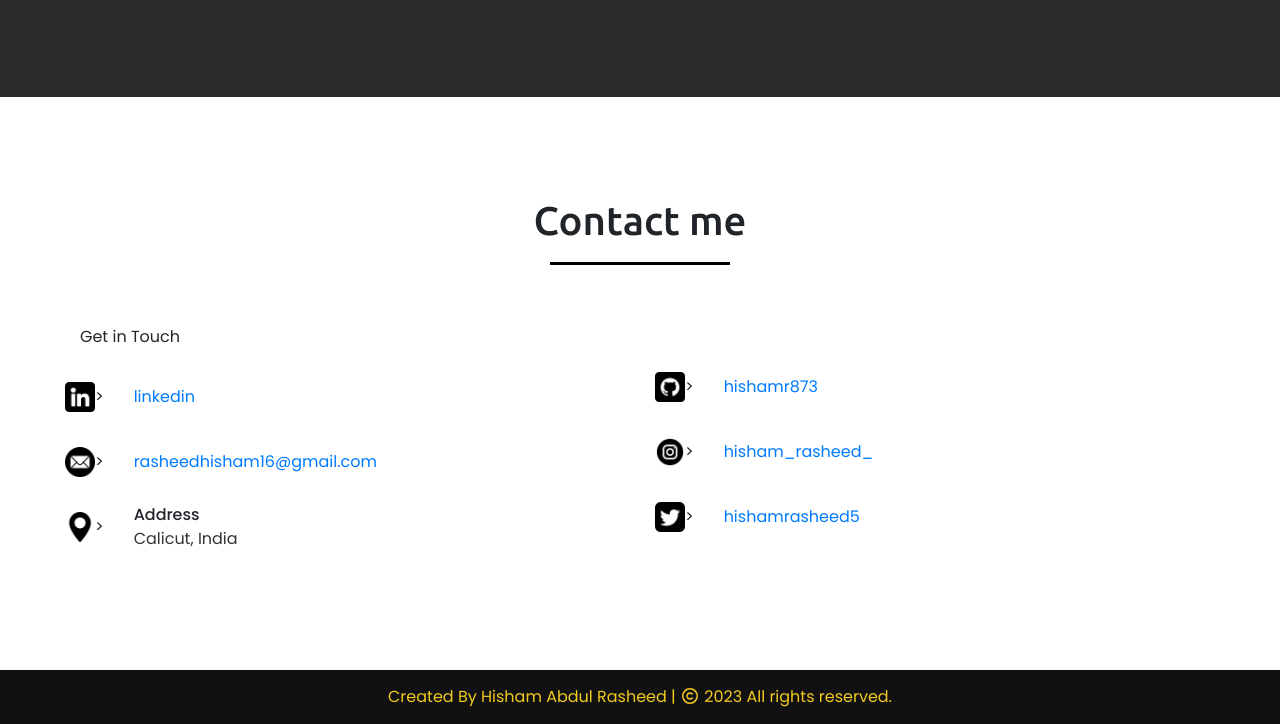
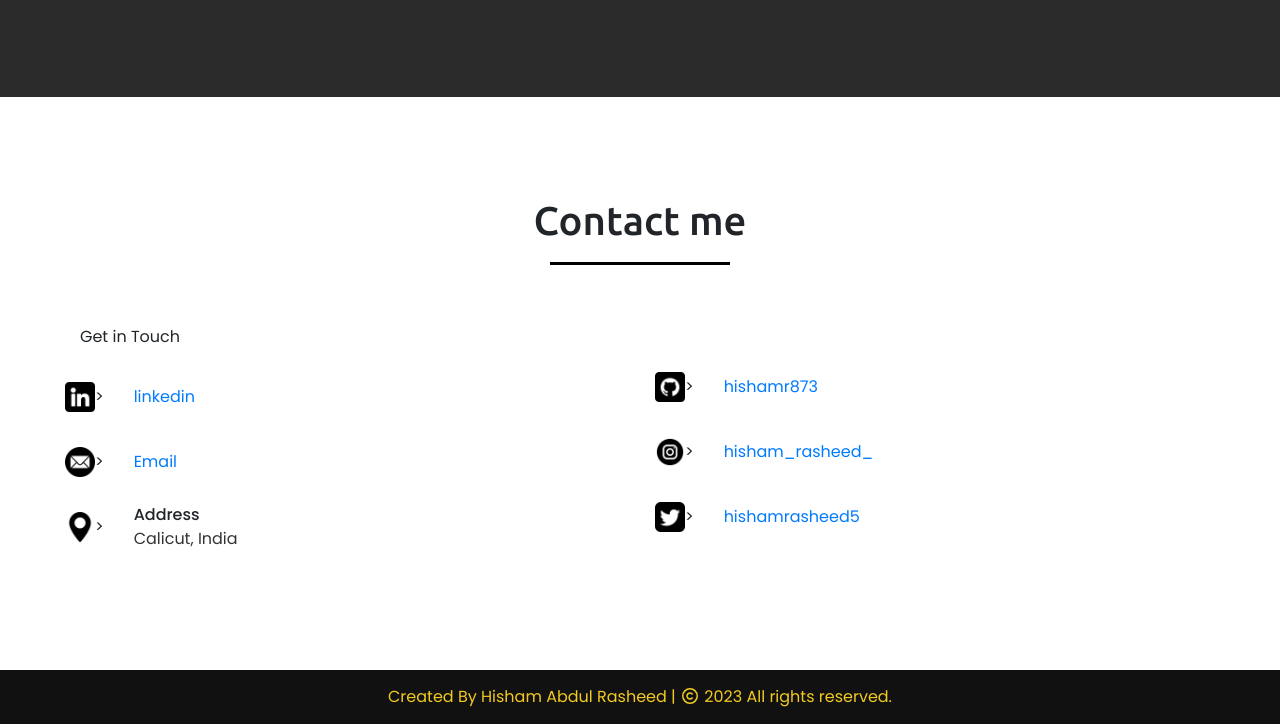
Before and after one commit to hishamr873/HishamAbdulRasheedWebsite, a plain HTML site: page index.html in a window 1280 px wide. Shown: the part 3650-4374 px from the top of the page. Drawn offline with nearby package versions, Linux system fonts and the light colour scheme.

Commit message:
Update index.html

```diff
--- a/index.html
+++ b/index.html
@@ -206,7 +206,7 @@
                         <div class="row">
                             <img src="images/email.png" alt="default picture" width="30" height="30">>
                             <div class="info">
-                                <a href="mailto:examplemail@gmail.com">rasheedhisham16@gmail.com</a>
+                                <a href="mailto:rasheedhisham16@gmail.com">Email</a>
                             </div>
                         </div>
                         <div class="row">
```
